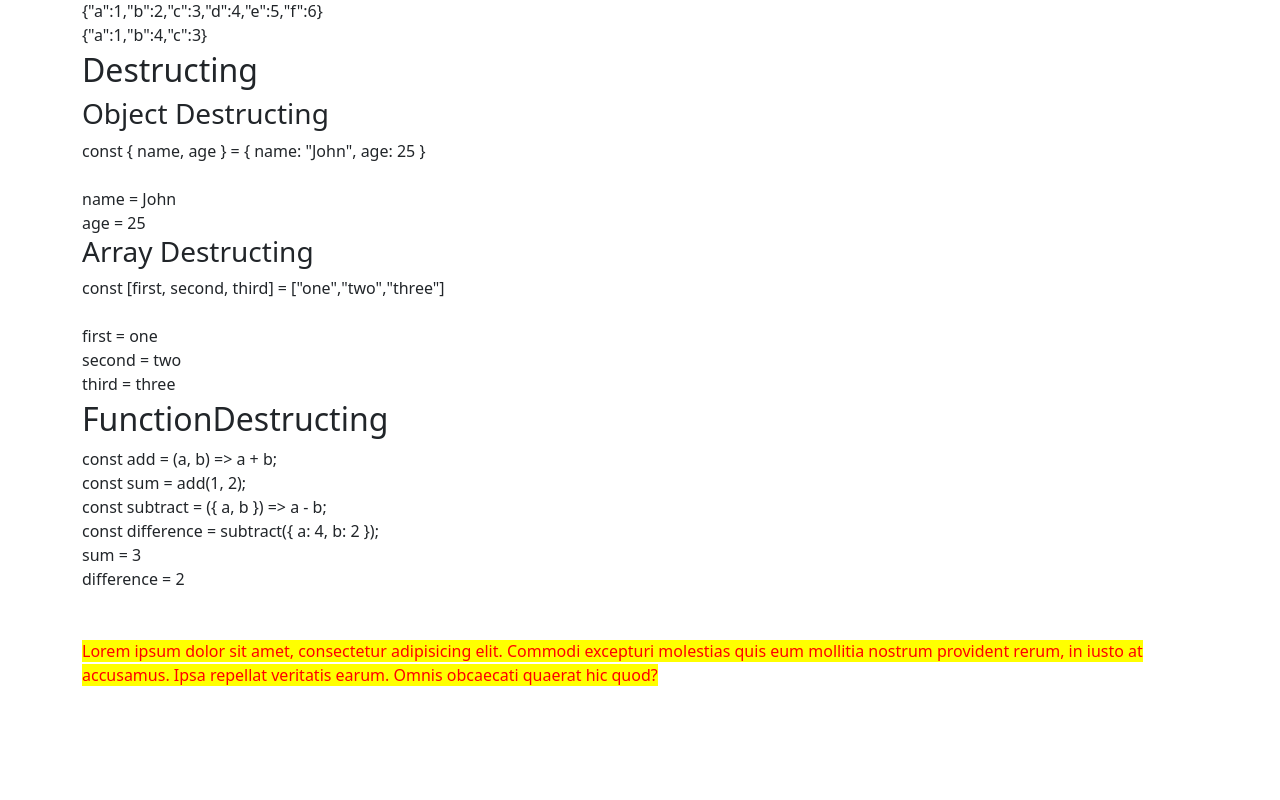
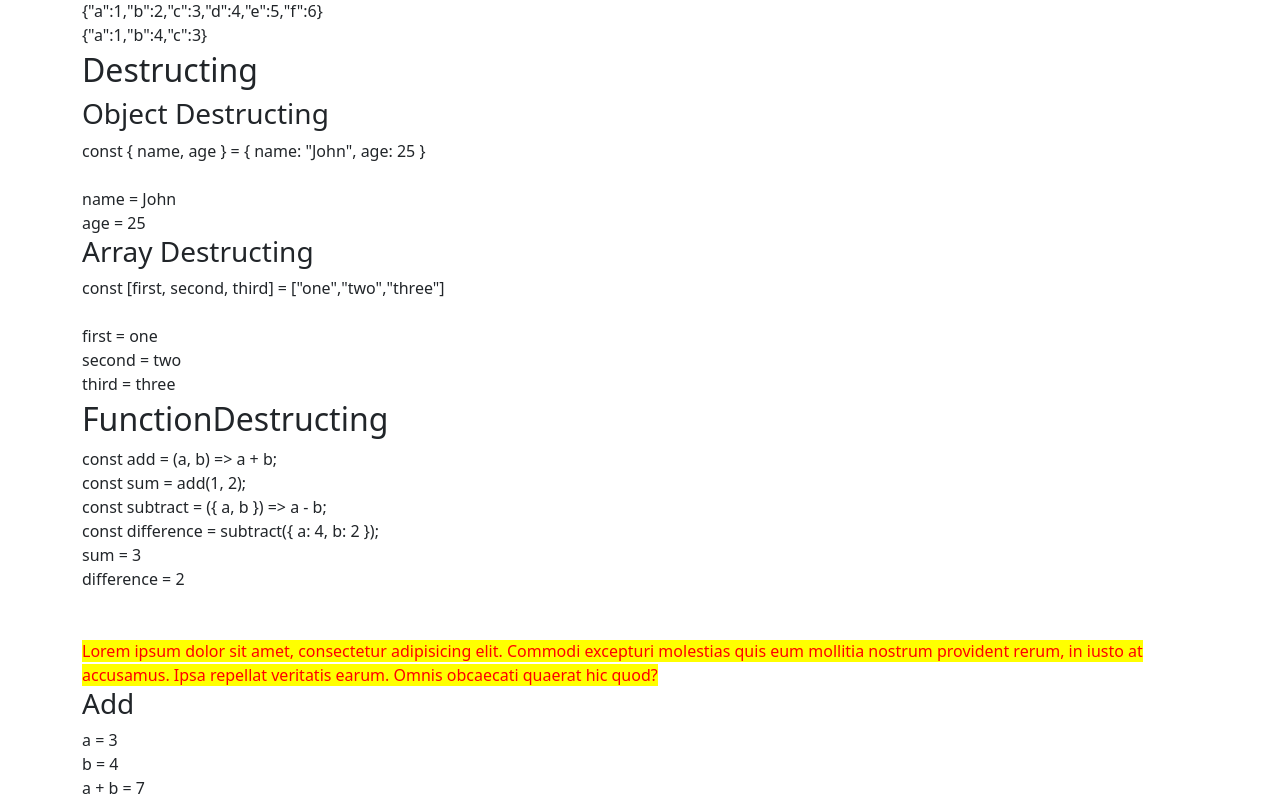
Before and after one commit to dnydlk/kanbas-react-web-app, a React (Create React App) app: page /#/Labs/a3 in a window 1280 px wide. Shown: the part 3942-4742 px from the top of the page. Before the commit the page ends 4629 px from the top, so only its background shows below. Built offline with nearby package versions, Linux system fonts and the light colour scheme.

Commit message:
Add component attributes component

```diff
--- /dev/null
+++ b/src/labs/a3/Add.tsx
@@ -0,0 +1,8 @@
+function Add({ a, b }: { a: number; b: number }) {
+  return (
+    <>
+      <h3>Add</h3>a = {a} <br />b = {b} <br />a + b = {a + b}
+    </>
+  );
+}
+export default Add;
--- a/src/labs/a3/index.tsx
+++ b/src/labs/a3/index.tsx
@@ -1,3 +1,4 @@
+import Add from "./Add";
 import Classes from "./Classes";
 import ConditionalOutput from "./ConditionalOutput";
 import Highlight from "./Highlight";
@@ -21,6 +22,7 @@ function Assignment3() {
         at accusamus. Ipsa repellat veritatis earum. Omnis obcaecati quaerat hic
         quod?
       </Highlight>
+      <Add a={3} b={4} />
     </div>
   );
 }
```
